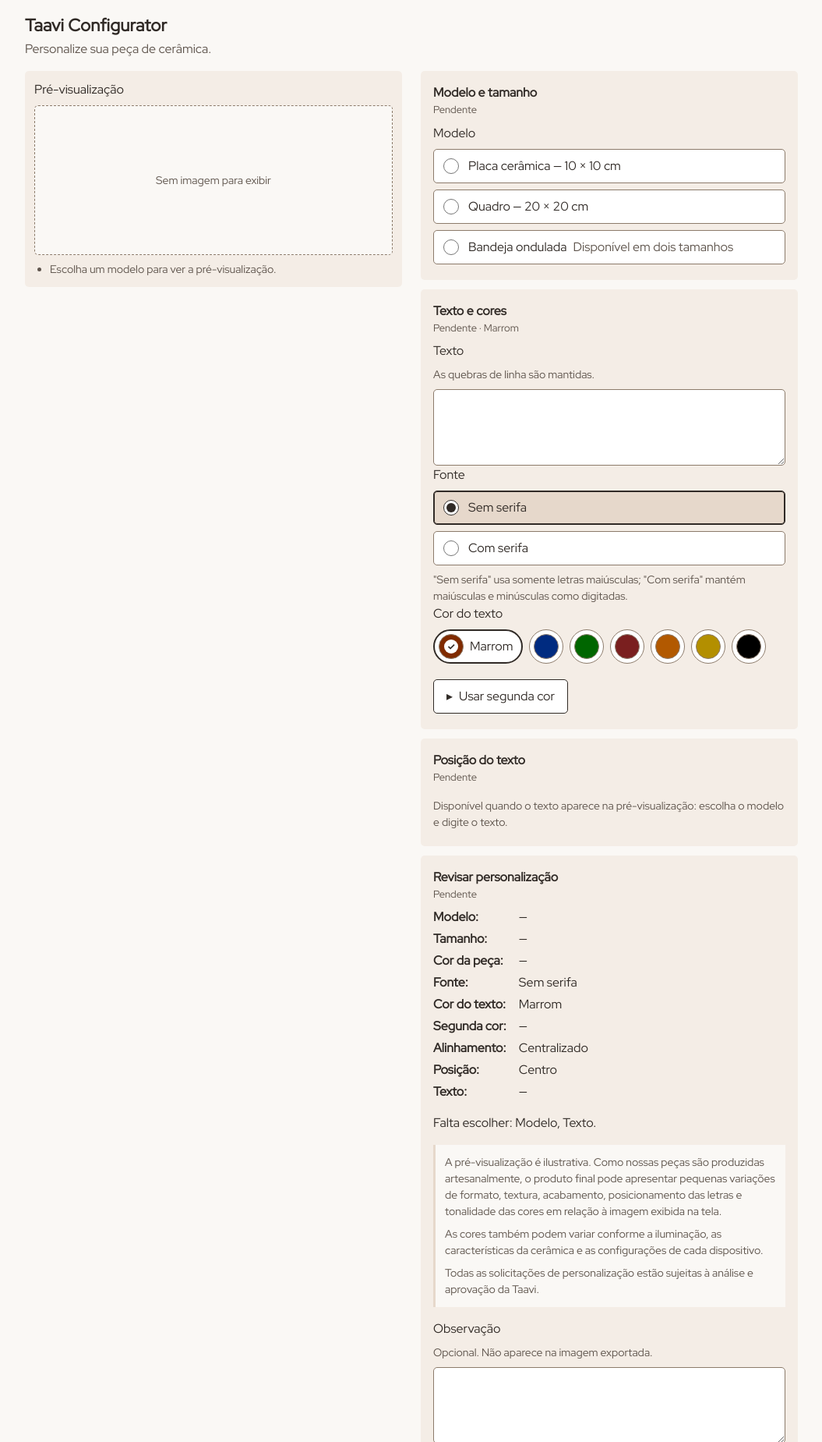
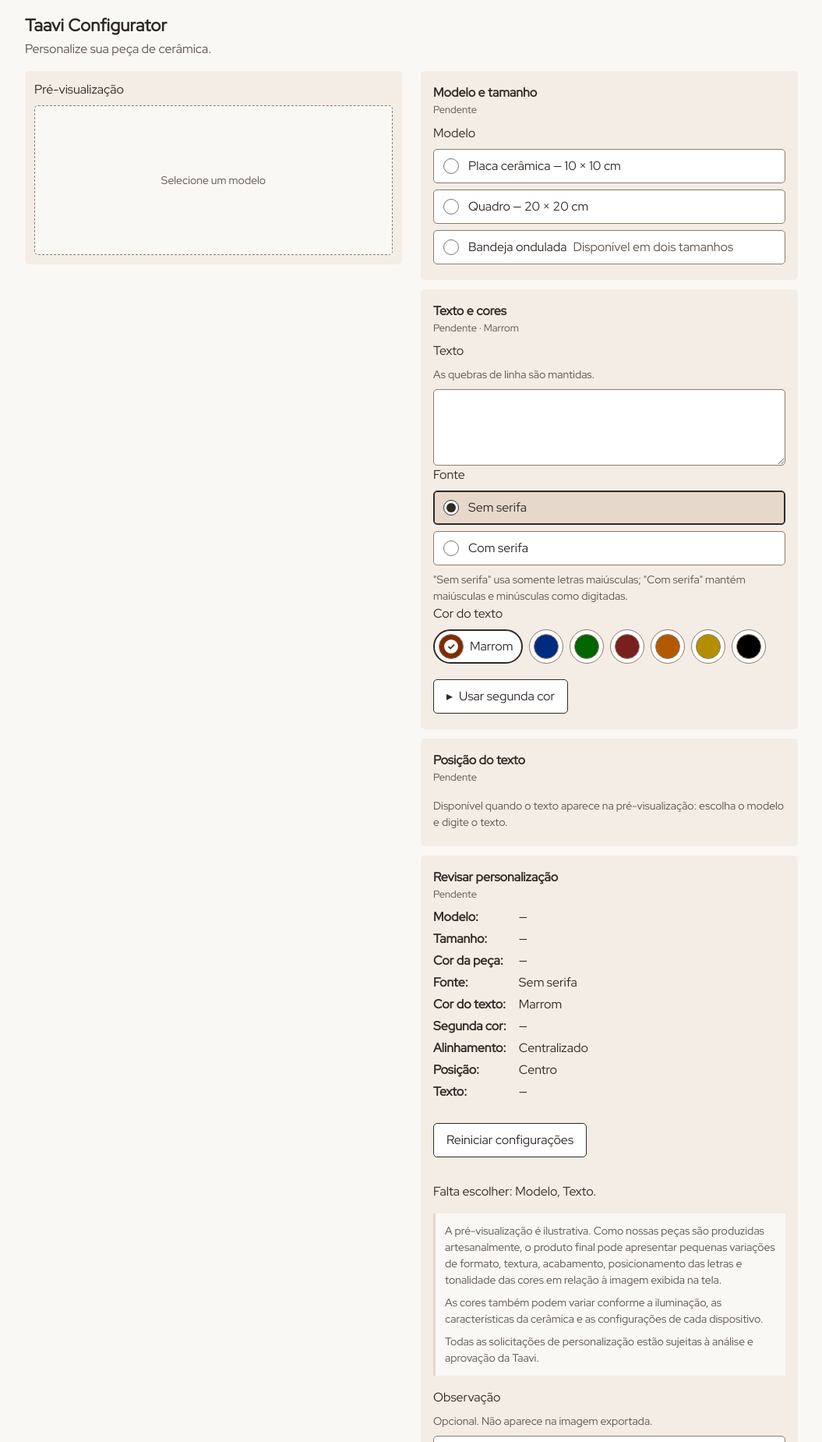
Before and after one commit to e-misael/product-configurator-preview, a React (Vite) app: page / in a window 1280 px wide. Shown: the top 1849 px of the page at 78% size, without its empty margins (112-1167 px from the left). Built offline with nearby package versions, Linux system fonts and the light colour scheme.

Commit message:
feat(ui): add 'Reiniciar configurações' with confirmation (D-070)

```diff
--- a/src/App.tsx
+++ b/src/App.tsx
@@ -20,8 +20,54 @@ interface AppProps {
  * The page (D-058): the preview first, so it can stay in view on phones,
  * then the four customization steps. Wide screens show the preview beside
  * the steps, all open; narrow screens show one step at a time.
+ *
+ * "Reiniciar configurações" mounts a fresh configurator, so every choice,
+ * input, and open section returns to its initial state; then the first step
+ * gets focus and the reset is announced.
  */
 export function App({ catalog = getCatalog(), banner, modelGroups = MODEL_GROUPS }: AppProps) {
+  const [run, setRun] = useState(0);
+
+  useEffect(() => {
+    if (run === 0) return;
+    const target =
+      document.querySelector<HTMLElement>('#step-model-heading button') ??
+      document.querySelector<HTMLElement>('#step-model-body input');
+    target?.focus();
+    window.scrollTo?.({ top: 0 });
+  }, [run]);
+
+  return (
+    <main className="app">
+      {banner}
+      <header className="app__header">
+        <h1 className="app__title">Taavi Configurator</h1>
+        <p className="app__note">Personalize sua peça de cerâmica.</p>
+      </header>
+      <p className="visually-hidden" role="status">
+        {run > 0 ? 'Configurações reiniciadas.' : ''}
+      </p>
+      {catalog.plates.length === 0 ? (
+        <p className="app__empty">Nenhum modelo disponível no momento.</p>
+      ) : (
+        <Configurator
+          key={run}
+          catalog={catalog}
+          modelGroups={modelGroups}
+          onRestart={() => setRun((count) => count + 1)}
+        />
+      )}
+    </main>
+  );
+}
+
+interface ConfiguratorProps {
+  readonly catalog: Catalog;
+  readonly modelGroups: readonly ModelGroup[];
+  readonly onRestart: () => void;
+}
+
+function Configurator({ catalog, modelGroups, onRestart }: ConfiguratorProps) {
   const state = useConfiguration(catalog);
   const { plateId } = state.config;
   const plate = plateId === null ? undefined : findPlate(catalog, plateId);
@@ -83,15 +129,6 @@ export function App({ catalog = getCatalog(), banner, modelGroups = MODEL_GROUPS
   }, [openStep, wide]);
 
   return (
-    <main className="app">
-      {banner}
-      <header className="app__header">
-        <h1 className="app__title">Taavi Configurator</h1>
-        <p className="app__note">Personalize sua peça de cerâmica.</p>
-      </header>
-      {catalog.plates.length === 0 ? (
-        <p className="app__empty">Nenhum modelo disponível no momento.</p>
-      ) : (
     <div className="app__layout">
       <PreviewPanel
         scene={scene}
@@ -109,9 +146,8 @@ export function App({ catalog = getCatalog(), banner, modelGroups = MODEL_GROUPS
         collapsible={!wide}
         openStep={openStep}
         onToggleStep={toggleStep}
+        onRestart={onRestart}
       />
     </div>
-      )}
-    </main>
   );
 }
--- a/src/components/configurator/ConfiguratorForm.tsx
+++ b/src/components/configurator/ConfiguratorForm.tsx
@@ -45,6 +45,7 @@ interface ConfiguratorFormProps {
   readonly collapsible: boolean;
   readonly openStep: StepId | null;
   readonly onToggleStep: (step: StepId) => void;
+  readonly onRestart: () => void;
 }
 
 /**
@@ -60,6 +61,7 @@ export function ConfiguratorForm({
   collapsible,
   openStep,
   onToggleStep,
+  onRestart,
 }: ConfiguratorFormProps) {
   const { config, validation } = state;
   const [secondaryOpen, setSecondaryOpen] = useState(false);
@@ -226,6 +228,7 @@ export function ConfiguratorForm({
           validation={validation}
           scene={scene}
           onNote={state.setNote}
+          onRestart={onRestart}
         />
       </Step>
     </form>
--- a/src/components/preview/PreviewPanel.tsx
+++ b/src/components/preview/PreviewPanel.tsx
@@ -28,10 +28,14 @@ interface PreviewPanelProps {
 export function PreviewPanel({ scene, active, sizePending, expanded, reduced }: PreviewPanelProps) {
   const block = textBlockOf(scene);
   // Overflow blocks export and needs the customer to act: it is shown as an error (D-063).
-  const notices = [...new Set(scene.notices)].map((code) => ({
-    code,
-    message: noticeMessage(code, block?.excessLines ?? 0, sizePending),
-  }));
+  // With no model chosen the empty stage itself says so; the notice would repeat it.
+  const noModel = scene.notices.includes('plate-not-selected') && !sizePending;
+  const notices = [...new Set(scene.notices)]
+    .filter((code) => !(noModel && code === 'plate-not-selected'))
+    .map((code) => ({
+      code,
+      message: noticeMessage(code, block?.excessLines ?? 0, sizePending),
+    }));
 
   return (
     <section
@@ -51,7 +55,9 @@ export function PreviewPanel({ scene, active, sizePending, expanded, reduced }:
             describedBy="review-summary"
           />
         ) : (
-          <div className="preview__empty">Sem imagem para exibir</div>
+          <div className="preview__empty">
+            {noModel ? 'Selecione um modelo' : 'Sem imagem para exibir'}
+          </div>
         )}
       </div>
       <div className="preview__notices" id="preview-notices" aria-live="polite">
--- /dev/null
+++ b/src/components/review/RestartControl.tsx
@@ -0,0 +1,56 @@
+import { useEffect, useRef, useState } from 'react';
+
+interface RestartControlProps {
+  /** Discards every choice and input; called only after confirmation. */
+  readonly onRestart: () => void;
+}
+
+/**
+ * "Reiniciar configurações": asks once before clearing everything, because
+ * the text and the note cannot be recovered. Focus moves to "Cancelar", the
+ * safe choice, and back to the button when cancelled.
+ */
+export function RestartControl({ onRestart }: RestartControlProps) {
+  const [confirming, setConfirming] = useState(false);
+  const trigger = useRef<HTMLButtonElement>(null);
+  const cancel = useRef<HTMLButtonElement>(null);
+  const asked = useRef(false);
+
+  useEffect(() => {
+    if (confirming) cancel.current?.focus();
+    else if (asked.current) trigger.current?.focus();
+  }, [confirming]);
+
+  if (!confirming) {
+    return (
+      <div className="restart">
+        <button
+          ref={trigger}
+          type="button"
+          className="button"
+          onClick={() => {
+            asked.current = true;
+            setConfirming(true);
+          }}
+        >
+          Reiniciar configurações
+        </button>
+      </div>
+    );
+  }
+  return (
+    <div className="restart" role="group" aria-labelledby="restart-warning">
+      <p className="field__info" id="restart-warning">
+        Reiniciar apaga o modelo, o texto, as cores, a posição e a observação. Deseja continuar?
+      </p>
+      <div className="restart__actions">
+        <button type="button" className="button" onClick={onRestart}>
+          Sim, reiniciar
+        </button>
+        <button ref={cancel} type="button" className="button" onClick={() => setConfirming(false)}>
+          Cancelar
+        </button>
+      </div>
+    </div>
+  );
+}
--- a/src/components/review/ReviewPanel.tsx
+++ b/src/components/review/ReviewPanel.tsx
@@ -11,6 +11,7 @@ import type { Scene } from '../../preview/scene';
 import { ConfigurationStatus } from '../configurator/ConfigurationStatus';
 import { sizeLabel, type ModelGroup } from '../configurator/model-groups';
 import { ExportControls } from '../preview/ExportControls';
+import { RestartControl } from './RestartControl';
 import { ALIGNMENT_LABELS, presetLabel, presetOf } from '../preview/messages';
 
 interface ReviewPanelProps {
@@ -23,6 +24,8 @@ interface ReviewPanelProps {
   readonly validation: ValidationResult;
   readonly scene: Scene;
   readonly onNote: (note: string) => void;
+  /** Starts over with no choices ("Reiniciar configurações"). */
+  readonly onRestart: () => void;
 }
 
 function colorName(catalog: Catalog, id: string | null, none = '—'): string {
@@ -45,6 +48,7 @@ export function ReviewPanel({
   validation,
   scene,
   onNote,
+  onRestart,
 }: ReviewPanelProps) {
   // What the canvas uses: a fixed model's centered default, or the stored placement (D-068).
   const placement = placementFor(config.textLayout, plate);
@@ -85,6 +89,8 @@ export function ReviewPanel({
         {/* As lettered: capitals for "Sem serifa" (D-068). */}
         <dd className="review__text">{text === '' ? '—' : text}</dd>
       </dl>
+      {/* Starting over belongs to the summary; export stays the last action (D-058). */}
+      <RestartControl onRestart={onRestart} />
       <ConfigurationStatus validation={validation} sizePending={sizePending} />
       {/* Approved copy (D-056). */}
       <div className="disclaimer">
--- a/src/index.css
+++ b/src/index.css
@@ -897,6 +897,17 @@ body {
   margin-top: 0;
 }
 
+/* "Reiniciar configurações", under the summary (its confirmation stays in place). */
+.restart {
+  margin-bottom: 1rem;
+}
+
+.restart__actions {
+  display: flex;
+  flex-wrap: wrap;
+  gap: 0 0.75rem;
+}
+
 .disclaimer {
   display: grid;
   gap: 0.5rem;
```
Also changed, not shown: 5 other files (tests, documents, lock files or other folders). Lines whose indentation alone changed are shown as unchanged.
